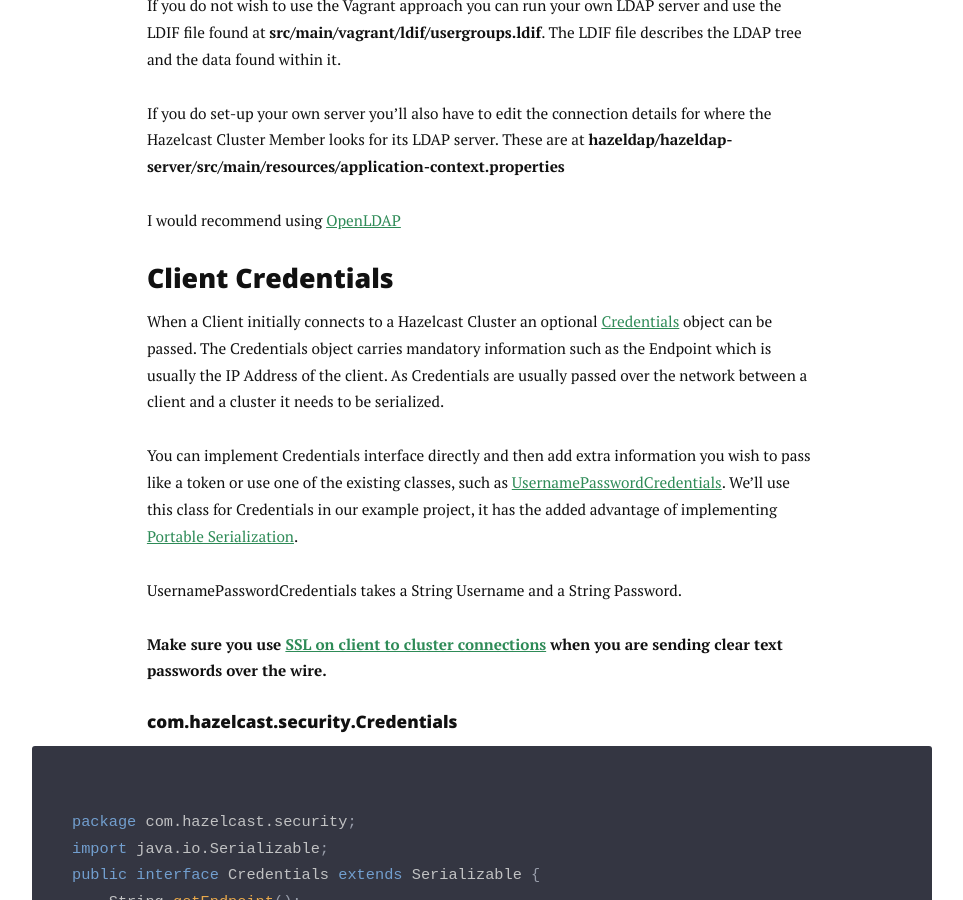
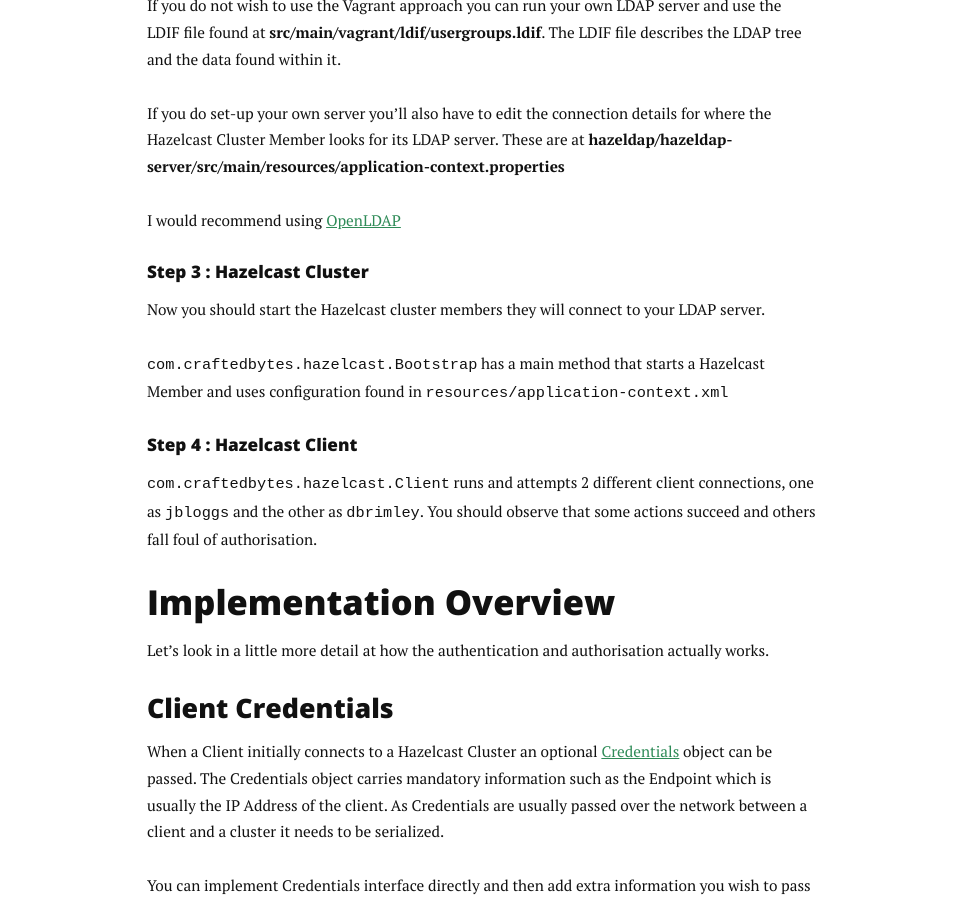
Before and after one commit to dbrimley/dbrimley.github.io, a Jekyll site: the page built from _posts/2015-12-16-hazelcast-ldap-security.md, in a window 1280 px wide and 900 px high, scrolled down 14282 px. Shown: the whole window, without its empty margins (158-1121 px from the left). Built offline with Jekyll 4.4.1, drawn with Linux system fonts in a browser that asks for light colours; nearby versions of some CDN libraries; Markdown is read by kramdown in place of the engine named in the settings; some of the changed text lies outside the part shown.

Commit message:
A little more detail around running the example.

````diff
--- a/_posts/2015-12-16-hazelcast-ldap-security.md
+++ b/_posts/2015-12-16-hazelcast-ldap-security.md
@@ -450,9 +450,6 @@
 sn: Joe
 ou: people
 ```
-
-
-
 ##### Running your own LDAP Server
 
 If you do not wish to use the Vagrant approach you can run your own LDAP server and use the LDIF file found at **src/main/vagrant/ldif/usergroups.ldif**.  The LDIF file describes the LDAP tree and the data found within it.
@@ -460,6 +457,20 @@
 If you do set-up your own server you'll also have to edit the connection details for where the Hazelcast Cluster Member looks for its LDAP server.  These are at **hazeldap/hazeldap-server/src/main/resources/application-context.properties**
 
 I would recommend using [OpenLDAP](http://www.openldap.org/)
+
+#### Step 3 : Hazelcast Cluster
+
+Now you should start the Hazelcast cluster members they will connect to your LDAP server.
+
+`com.craftedbytes.hazelcast.Bootstrap` has a main method that starts a Hazelcast Member and uses configuration found in `resources/application-context.xml`
+
+#### Step 4 : Hazelcast Client
+
+`com.craftedbytes.hazelcast.Client` runs and attempts 2 different client connections, one as `jbloggs` and the other as `dbrimley`.  You should observe that some actions succeed and others fall foul of authorisation.
+
+## Implementation Overview
+
+Let's look in a little more detail at how the authentication and authorisation actually works.
 
 ### Client Credentials
 
````
Also changed, not shown: other parts of _posts/2015-12-16-hazelcast-ldap-security.md (+1 -1 lines).
